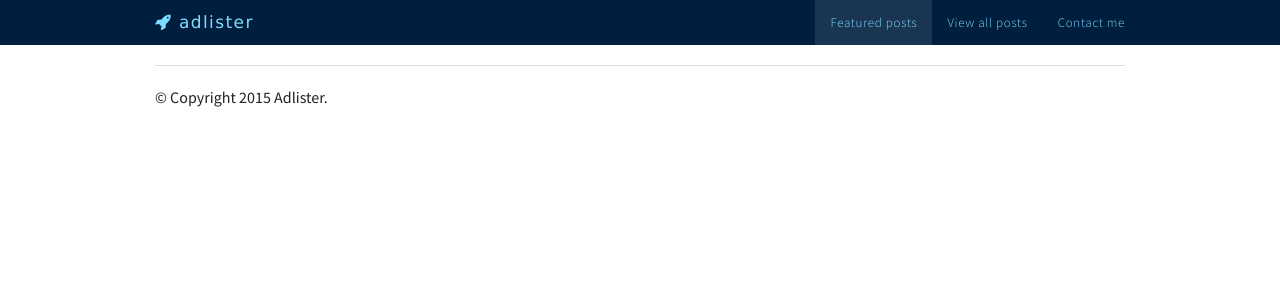
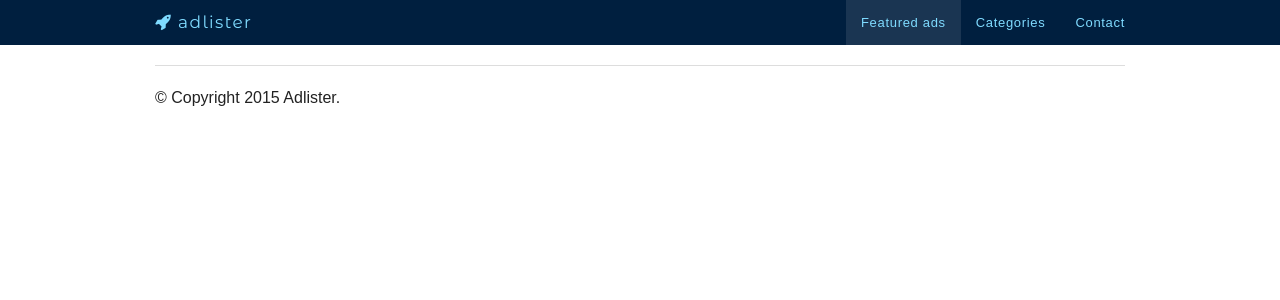
Before and after one commit to Codeup-Adlister-Project/adlister.dev, a PHP site: page / in a window 1280 px wide. Shown: the top 300 px of the page. Run offline with PHP 8.4, Linux system fonts and the light colour scheme; some libraries are stand-ins or nearby versions.

Commit message:
updated navbar content and logo font

```diff
--- a/views/partials/header.php
+++ b/views/partials/header.php
@@ -8,7 +8,7 @@
     <link rel="stylesheet" href="//maxcdn.bootstrapcdn.com/font-awesome/4.3.0/css/font-awesome.min.css" />
 
     <!-- Custom Google Fonts -->
-    <link href='http://fonts.googleapis.com/css?family=Source+Sans+Pro:200,300,300italic,400,600,900' rel='stylesheet' type='text/css' />
+    <link href='http://fonts.googleapis.com/css?family=Montserrat+Alternates:400|Montserrat:400|Anonymous+Pro:700,400,700italic,400italic' rel='stylesheet' type='text/css'>
 
     <!-- Custom CSS -->
     <link rel="stylesheet" href="/css/main.css" />
--- a/views/partials/navbar.php
+++ b/views/partials/navbar.php
@@ -2,7 +2,7 @@
         <nav class="top-bar" data-topbar>
             <ul class="title-area">
                 <li class="name">
-                    <h1 id="site-name"><a href="/"><i class="fa fa-rocket"></i> Adlister</a></h1>
+                    <h1 id="site-name"><a href="/"><i class="fa fa-rocket"></i> ad<span class="logo-liste">liste</span>r</a></h1>
                 </li>
                 <li class="toggle-topbar menu-icon"><a href="#">Menu</a></li>
             </ul>
@@ -10,9 +10,9 @@
             <section class="top-bar-section">
                 <!-- Right Nav Section -->
                 <ul class="right">
-                    <li class="active"><a href="#">Featured posts</a></li>
-                    <li class=""><a href="#">View all posts</a></li>
-                    <li class=""><a href="#">Contact me</a></li>
+                    <li class="active"><a href="#">Featured ads</a></li>
+                    <li class=""><a href="#">Categories</a></li>
+                    <li class=""><a href="#">Contact</a></li>
                 </ul>
             </section>
         </nav>
```
